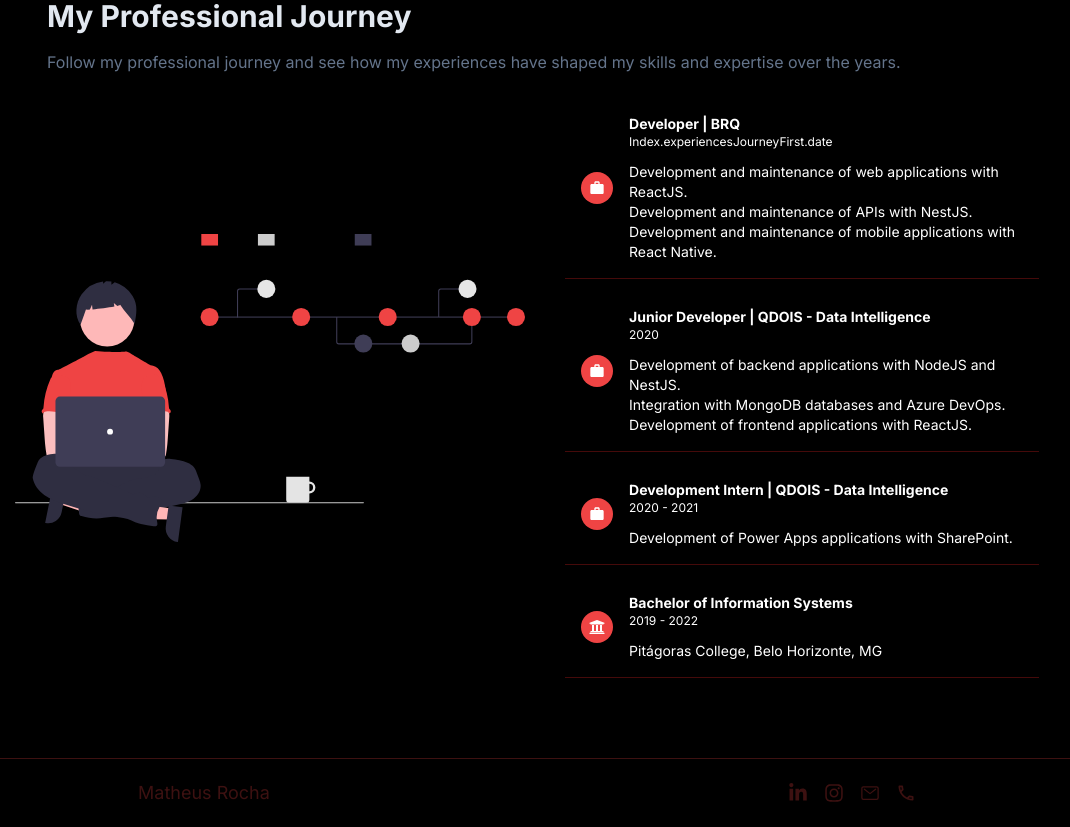
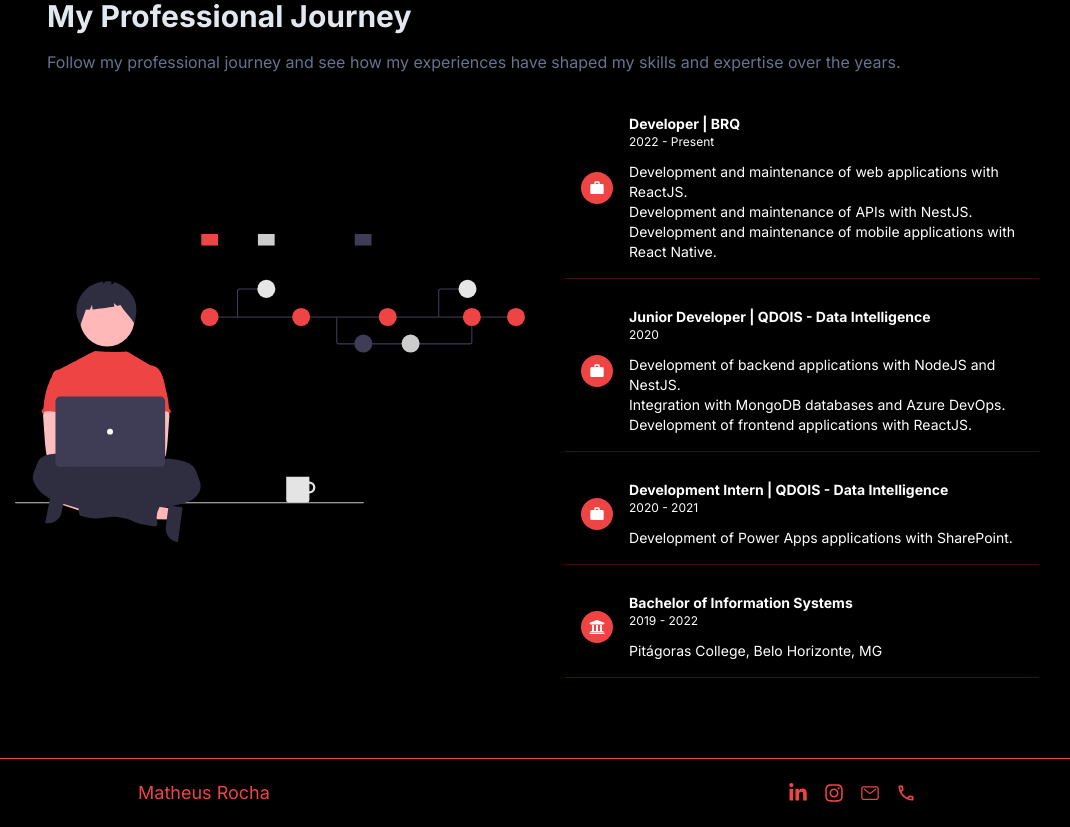
Before and after one commit to matheus98rocha/portfolio-website, a Next.js app: page /en in a window 1280 px wide. Shown: the part 1280-2107 px from the top of the page, without its empty margins (113-1183 px from the left). Built offline with nearby package versions, Linux system fonts and the light colour scheme.

Commit message:
ajustando bug de scroll

```diff
--- a/src/components/sections/experience-section/experience-section.tsx
+++ b/src/components/sections/experience-section/experience-section.tsx
@@ -15,7 +15,7 @@ function ExperienceSection() {
   const experiencies: ExperienceContentProps[] = [
     {
       name: t('experiencesJourneyBRQ.name'),
-      date: t('experiencesJourneyFirst.date'),
+      date: t('experiencesJourneyBRQ.date'),
       experiences: [
         t('experiencesJourneyBRQ.firstExperiences'),
         t('experiencesJourneyBRQ.secondExperiences'),
--- a/src/components/ui/footer/footer.tsx
+++ b/src/components/ui/footer/footer.tsx
@@ -7,11 +7,11 @@ import { MdOutlinePhone } from 'react-icons/md'
 
 function Footer() {
   return (
-    <div className='container relative z-20 flex w-full items-center justify-around space-x-4 border-t border-[#ef444441] py-5 duration-500 ease-in-out md:pr-0'>
+    <div className='container relative z-20 flex w-full items-center justify-around space-x-4 border-t border-red-500 py-5 duration-500 ease-in-out md:pr-0'>
       <div onClick={() => backToTop()} className='cursor-pointer'>
-        <h3 className='text-lg text-[#ef444441]'>Matheus Rocha</h3>
+        <h3 className='text-lg text-red-500'>Matheus Rocha</h3>
       </div>
-      <div className='flex items-center justify-between gap-4 text-xl text-[#ef444441]'>
+      <div className='flex items-center justify-between gap-4 text-xl text-red-500'>
         <Link
           href={'https://www.linkedin.com/in/matheus-rocha-79185b169/'}
           target='_blank'
--- a/src/layout/on-scroll-animate/on-scroll-animate.tsx
+++ b/src/layout/on-scroll-animate/on-scroll-animate.tsx
@@ -17,7 +17,7 @@ function OnScrollAnimate({ children }: OnScrollAnimateProps) {
           transition: { duration: 0.5 },
           y: 0
         }}
-        viewport={{ root: scrollRef }}
+        viewport={{ root: scrollRef,once: true }}
       >
         {children}
       </motion.div>
```
